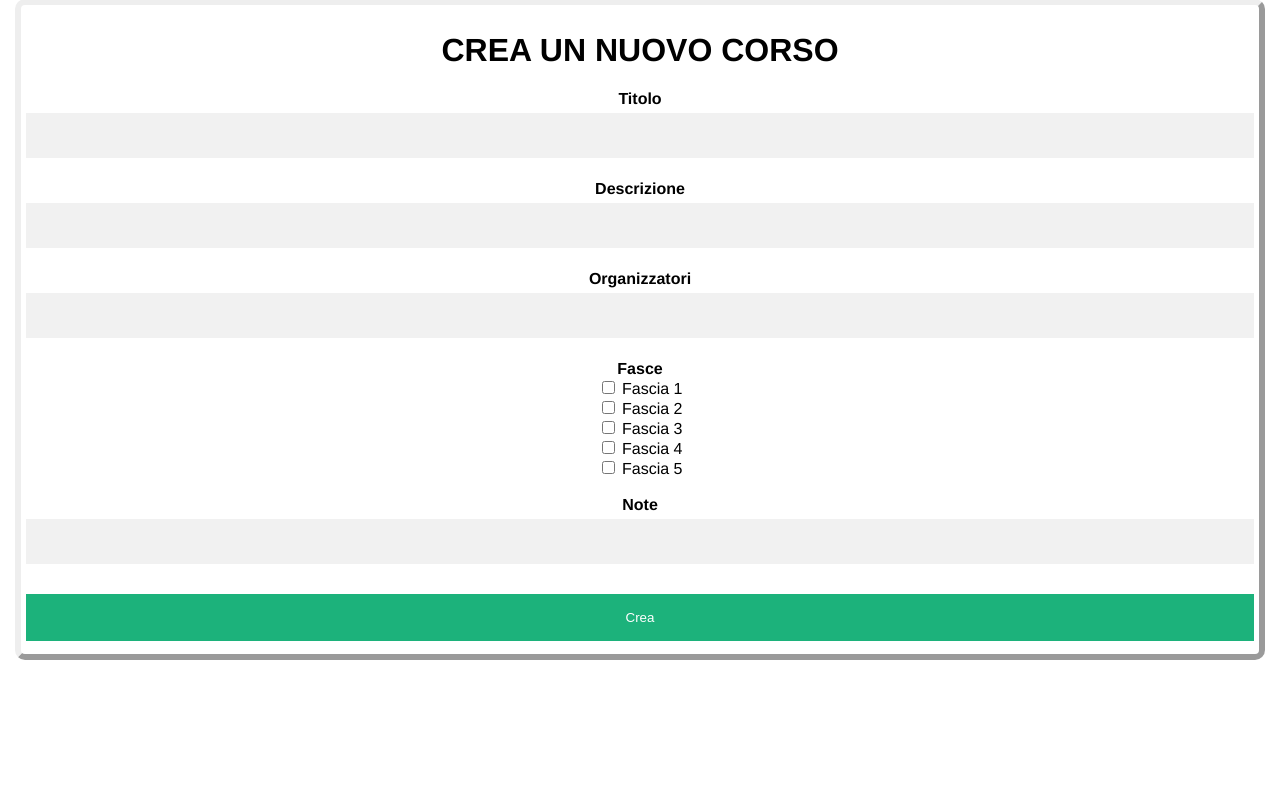
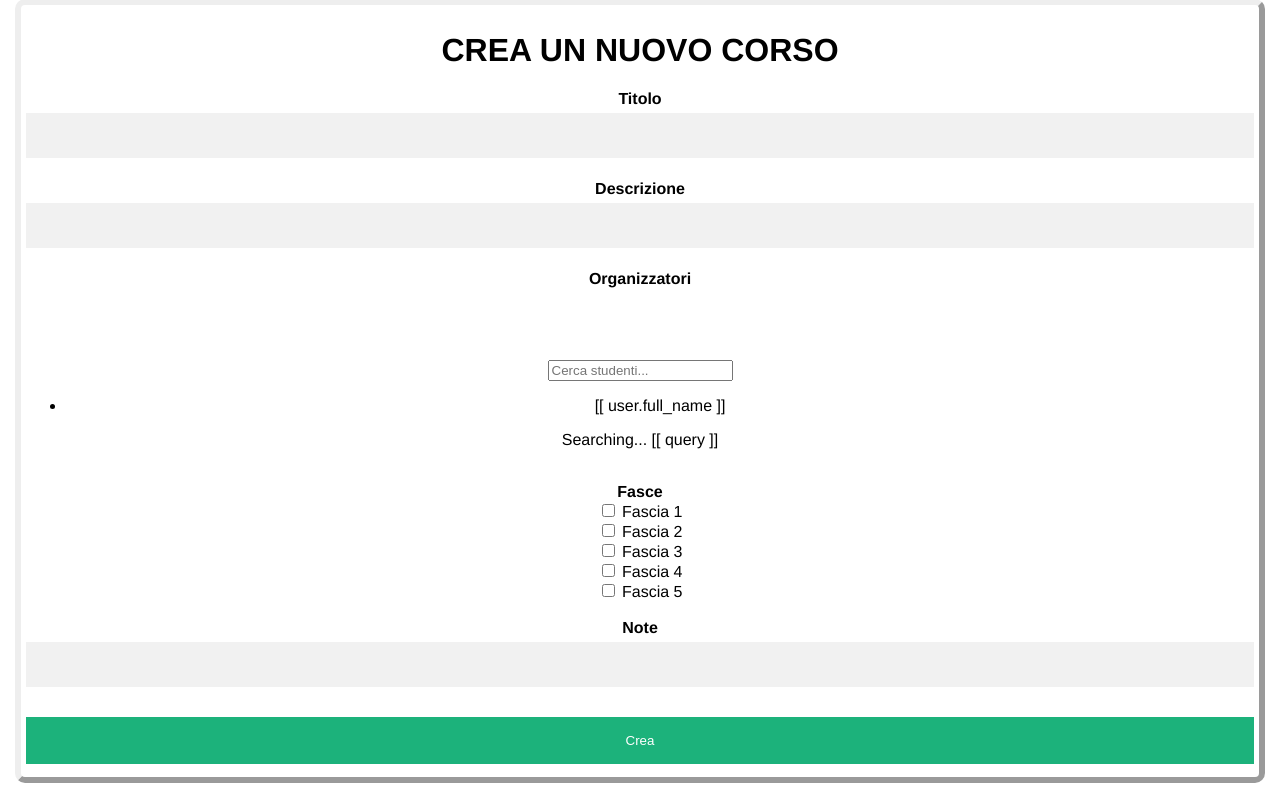
Before and after one commit to OgradL/cogestione-lussana, a Flask app: page /create-corso/ in a window 1280 px wide. Shown: the part 212-1010 px from the top of the page. Before the commit the page ends 872 px from the top, so only its background shows below. Run offline with Flask 3, Linux system fonts and the light colour scheme; the visitor is signed in with stand-in values (Sample User, id 1).

Commit message:
prototype search bar for students when creating corso

```diff
--- a/cogestione/core.py
+++ b/cogestione/core.py
@@ -1,5 +1,5 @@
 
-from flask import Blueprint, Response, flash, render_template, redirect, request, session, url_for
+from flask import Blueprint, Response, flash, jsonify, render_template, redirect, request, session, url_for
 from flask import json
 
 from cogestione import utils
@@ -154,6 +154,22 @@ def create_corso():
     flash("Corso creato con successo!", "success")
     return redirect(url_for("core.profile"))
 
+@bp.route("/get_students/<query>", methods=["GET"])
+def get_students(query : str):
+
+
+    db = database.get_db()
+
+    query = query.replace(" ", "%")
+    query = "%" + query + "%"
+
+    users = db.session.scalars(db.select(database.user).where(database.user.full_name.ilike(query)).limit(10)).all()
+
+    return jsonify([
+        {"id" : user.id, "email" : user.email, "full_name" : user.full_name} for user in users
+    ])
+
+
 # profilo
 
 @bp.route("/profile/", methods=["GET"])
--- a/cogestione/templates/base.html
+++ b/cogestione/templates/base.html
@@ -8,9 +8,9 @@
 		<link rel="stylesheet" href="{{url_for('static', filename='styles.css')}}">
 		<link rel="icon" href="{{url_for('static', filename='LogoLussana-1.png')}}">
 		<script src="{{url_for('static', filename='client_helper.js')}}"> </script>
-		<!-- <script src="https://apis.google.com/js/platform.js" async defer></script>
-		<meta name="google-signin-client_id" content="767317081882-rn7qiemb4kpgvooo7q9dp099m7ca3kn2.apps.googleusercontent.com">
-		-->
+
+        {% block extra_head %}
+        {% endblock %}
 
 	</head>
 	<body>
--- a/cogestione/templates/create-corso.html
+++ b/cogestione/templates/create-corso.html
@@ -1,8 +1,11 @@
 {% extends "base.html" %}
 {% block title %} Crea un nuovo corso {% endblock %}
 
+{% block extra_head %}
+    <script src="https://unpkg.com/vue@3/dist/vue.global.prod.js"></script>
+{% endblock %}
+
 {% block content %}
-
     <center>
         <form class="register-form" method="POST">
             <h1> <strong>CREA UN NUOVO CORSO</strong> </h1>
@@ -18,9 +21,20 @@
 
                 <br>
 
-                <label for="organizzatori"><b>Organizzatori</b></label>
-                <input type="text" id="organizzatori" name="organizzatori" class="inputform" required>
 
+                <div id="search-bar">
+                    <label for="organizzatori"><b>Organizzatori</b></label>
+                    <input v-model="selection_str" type="text" id="organizzatori" name="organizzatori" class="inputform" required style="visibility:hidden">
+
+                    <input v-model="query" @input="search" placeholder="Cerca studenti..." />
+
+                    <ul v-if="results.length">
+                        <li v-for="user in results" :key="user.id">
+                            <p @click="select([[ user.email ]])"> [[ user.full_name ]] </p>
+                        </li>
+                    </ul>
+
+                    <p v-if="loading">Searching... [[ query ]] </p>
                 <br>
 
                 <label for="fascia"><b>Fasce</b></label>
@@ -53,4 +67,70 @@
             </button>
         </form>
     </center>
+
+    <script>
+        const { createApp } = Vue;
+
+        createApp({
+            delimiters: ['[[', ']]'],
+            data() {
+                return {
+                    query: "",
+                    results: [],
+                    selected: [],
+                    loading: false,
+                    timeout: null,
+                    selection_str: "";
+                };
+            },
+            methods: {
+                search() {
+                    clearTimeout(this.timeout);
+
+                    console.log("search");
+
+                    this.timeout = setTimeout(async () => {
+                        if (this.query.length < 2) {
+                            this.results = [];
+                            return;
+                        }
+
+                        this.loading = true;
+                        const res = await fetch(`/get_students/${this.query}`, {
+                            method:"GET",
+                        });
+                        console.log(res);
+
+                        this.results = await res.json();
+                        console.log(this.results)
+                        console.log(this.results["name"])
+                        this.loading = false;
+                    }, 300);
+                },
+
+                clear() {
+                    this.results = [];
+                    this.query = "";
+                    this.loading = false;
+                    this.timeout = null;
+                    this.selection_str = "";
+                },
+
+                select(email) {
+
+                    this.clear()
+                    console.log(`added ${email}`)
+
+                    this.selection_str += ";" + email
+                },
+
+                deselect(email) {
+
+                    console.log(`removed ${email}`)
+                    this.selection_str = this.selection_str.replace(email, "")
+                }
+            }
+        }).mount("#search-bar");
+        console.log("prova");
+    </script>
 {% endblock %}
```
